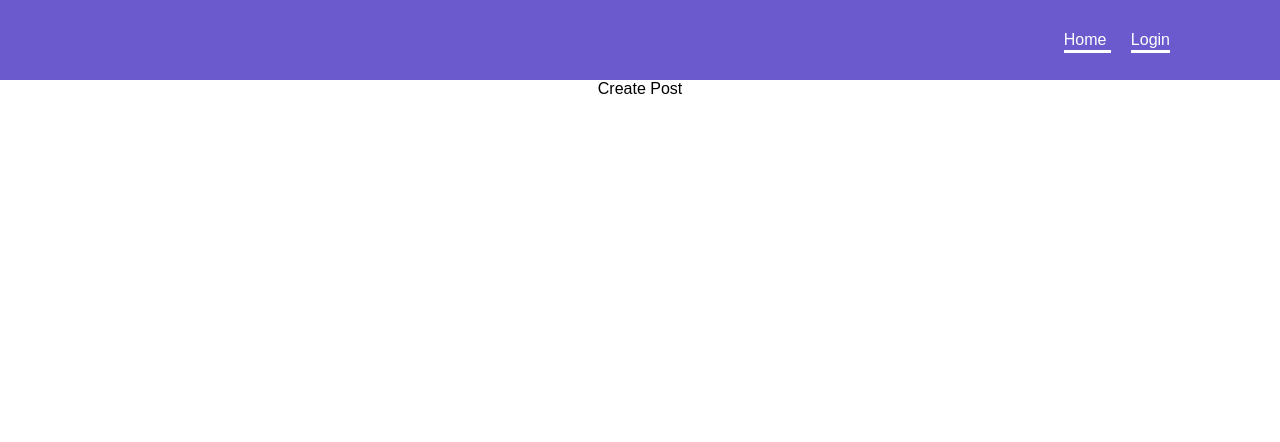
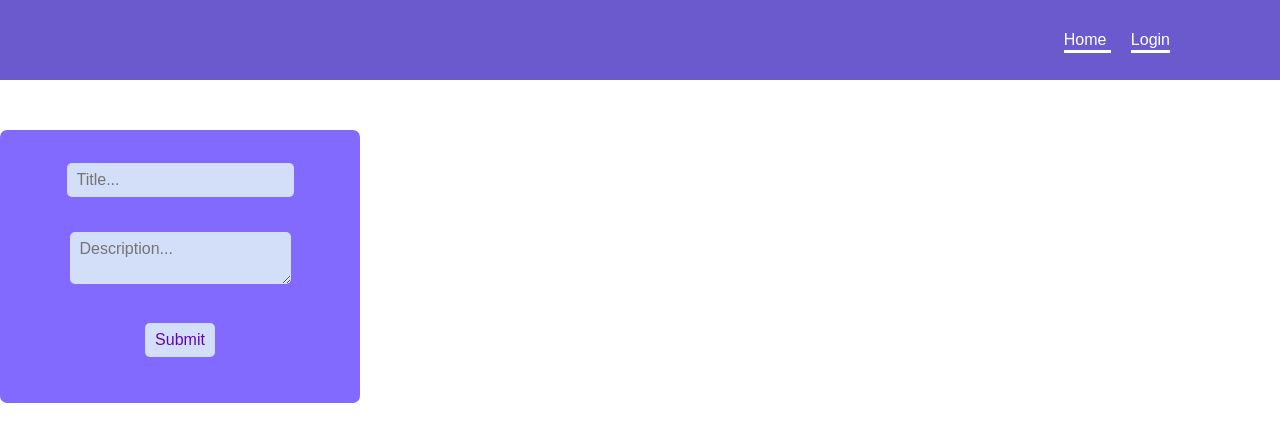
Before and after one commit to Attinderkahlon/social-media, a React (Create React App) app: page /createpost in a window 1280 px wide. Shown: the top 442 px of the page. Built offline with nearby package versions, Linux system fonts and the light colour scheme; no server answers.

Commit message:
database rules setup firebase

```diff
--- a/package.json
+++ b/package.json
@@ -3,6 +3,7 @@
   "version": "0.1.0",
   "private": true,
   "dependencies": {
+    "@hookform/resolvers": "^2.9.10",
     "@testing-library/jest-dom": "^5.16.5",
     "@testing-library/react": "^13.4.0",
     "@testing-library/user-event": "^13.5.0",
@@ -14,10 +15,12 @@
     "react": "^18.2.0",
     "react-dom": "^18.2.0",
     "react-firebase-hooks": "^5.0.3",
+    "react-hook-form": "^7.38.0",
     "react-router-dom": "^6.4.2",
     "react-scripts": "5.0.1",
     "typescript": "^4.8.4",
-    "web-vitals": "^2.1.4"
+    "web-vitals": "^2.1.4",
+    "yup": "^0.32.11"
   },
   "scripts": {
     "start": "react-scripts start",
--- a/src/App.css
+++ b/src/App.css
@@ -46,3 +46,41 @@ body {
   font-size: 15px;
   border-radius: 50%;
 }
+
+input,
+textarea {
+  font-family: 'Nunito', sans-serif;
+}
+
+.create-post {
+  width: 100%;
+  height: auto;
+  display: flex;
+  justify-content: center;
+}
+form {
+  margin-top: 50px;
+  padding: 30px 20px;
+  width: 320px;
+  border-radius: 7px;
+  background-color: white;
+  backdrop-filter: blur(5px);
+  background-color: rgba(43, 0, 255, 0.588);
+  overflow: hidden;
+}
+
+input,
+textarea {
+  padding: 8px 10px;
+  margin: 3px 8px 16px 8px;
+  background-color: rgba(222, 239, 248, 0.877);
+  border: 0px transparent;
+  border-radius: 5px;
+  color: rgb(97, 4, 184);
+  font-size: 16px;
+  z-index: 1;
+}
+
+.submitForm:hover {
+  cursor: pointer;
+}
--- a/src/App.tsx
+++ b/src/App.tsx
@@ -3,7 +3,7 @@ import { BrowserRouter as Router, Route, Routes } from 'react-router-dom'
 import { Main } from './pages/main'
 import { Login } from './pages/login'
 import { Navbar } from './components/navbar'
-import { CreatePost } from './components/create-post'
+import { CreatePost } from './pages/create-post/create-post'
 
 function App() {
   return (
--- a/src/components/create-post.tsx
+++ /dev/null
@@ -1,3 +0,0 @@
-export const CreatePost = () => {
-  return <div>Create Post</div>
-}
--- /dev/null
+++ b/src/pages/create-post/create-form.tsx
@@ -0,0 +1,48 @@
+import { useForm } from 'react-hook-form'
+import * as yup from 'yup'
+import { yupResolver } from '@hookform/resolvers/yup'
+import { addDoc, collection } from 'firebase/firestore'
+import { auth, db } from '../../config/firebase'
+import { useAuthState } from 'react-firebase-hooks/auth'
+
+interface CreateFormData {
+  title: string
+  description: string
+}
+
+export const CreateForm = () => {
+  const [user] = useAuthState(auth)
+  const schema = yup.object().shape({
+    title: yup.string().required('You must add a title.'),
+    description: yup.string().required('You must add description'),
+  })
+
+  const {
+    register,
+    handleSubmit,
+    formState: { errors },
+  } = useForm<CreateFormData>({
+    resolver: yupResolver(schema),
+  })
+
+  const postsRef = collection(db, 'posts')
+
+  const onCreatePost = async (data: CreateFormData) => {
+    await addDoc(postsRef, {
+      ...data,
+      username: user?.displayName,
+      userId: user?.uid,
+    })
+  }
+  return (
+    <form onSubmit={handleSubmit(onCreatePost)}>
+      <input placeholder='Title...' {...register('title')} />
+      <p style={{ color: 'red' }}>{errors.title?.message}</p>
+      <textarea placeholder='Description...' {...register('description')} />
+      <p style={{ color: 'red' }}>{errors.description?.message}</p>
+      <input type='submit' />
+    </form>
+  )
+}
+
+export default CreateForm
--- /dev/null
+++ b/src/pages/create-post/create-post.tsx
@@ -0,0 +1,9 @@
+import CreateForm from './create-form'
+
+export const CreatePost = () => {
+  return (
+    <div>
+      <CreateForm />
+    </div>
+  )
+}
```
Also changed, not shown: 2 other files (tests, documents, lock files or other folders).
